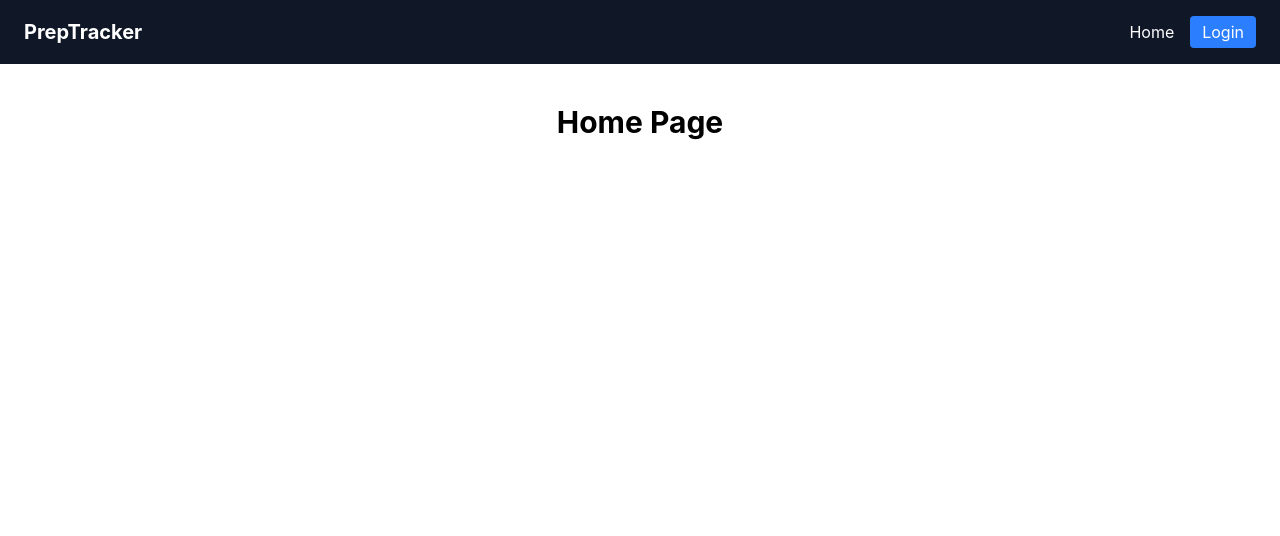
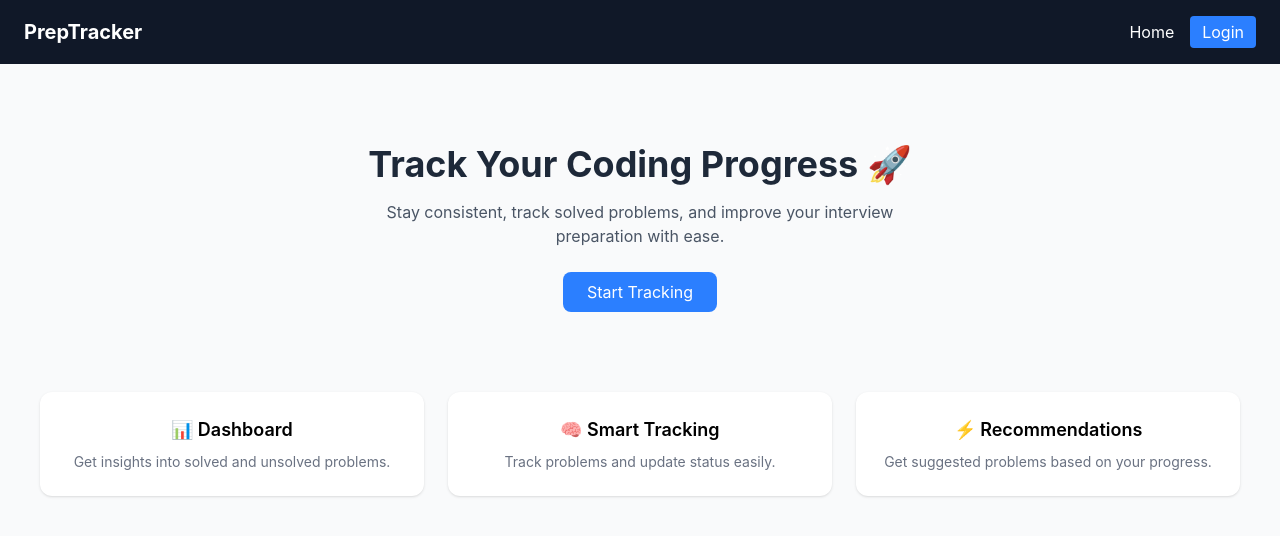
Before and after one commit to HARSHITA-SRIVASTAVA/InterviewPrepPlatform_Project, a React app in the folder frontend/: page / in a window 1280 px wide. Shown: the top 536 px of the page. Built offline with nearby package versions, Linux system fonts and the light colour scheme; the HTML template or start-up script is replaced by a standard one.

Commit message:
feat: add landing page UI

```diff
--- a/frontend/src/pages/Home.jsx
+++ b/frontend/src/pages/Home.jsx
@@ -1,11 +1,55 @@
-const Home=()=>{
-    return(
-        <div className="text-center mt-10">
-            <h1 className="text-3xl font-bold">
-                Home Page
-            </h1>
+import { Link } from "react-router-dom";
+
+const Home = () => {
+  return (
+    <div className="min-h-screen bg-gray-50">
+
+      {/* HERO SECTION */}
+      <div className="flex flex-col items-center justify-center text-center py-20 px-6">
+        <h1 className="text-4xl font-bold text-gray-800 mb-4">
+          Track Your Coding Progress 🚀
+        </h1>
+
+        <p className="text-gray-600 max-w-xl mb-6">
+          Stay consistent, track solved problems, and improve your interview preparation with ease.
+        </p>
+
+        <Link
+          to="/dashboard"
+          className="bg-blue-500 text-white px-6 py-2 rounded-lg hover:bg-blue-600 transition"
+        >
+          Start Tracking
+        </Link>
+      </div>
+
+      {/* FEATURES SECTION */}
+      <div className="grid md:grid-cols-3 gap-6 px-10 pb-20">
+
+        <div className="bg-white p-6 rounded-xl shadow-sm text-center">
+          <h3 className="font-semibold text-lg mb-2">📊 Dashboard</h3>
+          <p className="text-gray-500 text-sm">
+            Get insights into solved and unsolved problems.
+          </p>
         </div>
-    );
+
+        <div className="bg-white p-6 rounded-xl shadow-sm text-center">
+          <h3 className="font-semibold text-lg mb-2">🧠 Smart Tracking</h3>
+          <p className="text-gray-500 text-sm">
+            Track problems and update status easily.
+          </p>
+        </div>
+
+        <div className="bg-white p-6 rounded-xl shadow-sm text-center">
+          <h3 className="font-semibold text-lg mb-2">⚡ Recommendations</h3>
+          <p className="text-gray-500 text-sm">
+            Get suggested problems based on your progress.
+          </p>
+        </div>
+
+      </div>
+
+    </div>
+  );
 };
 
 export default Home;
```
